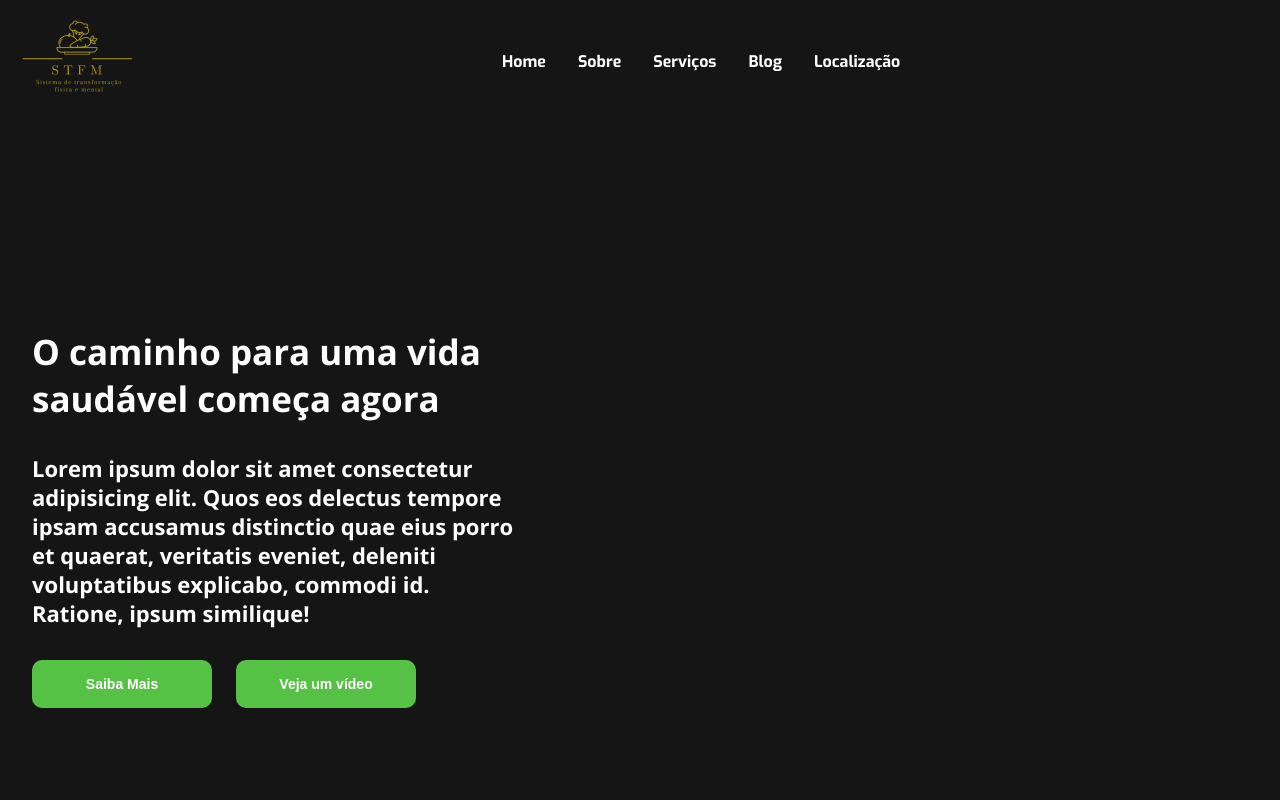
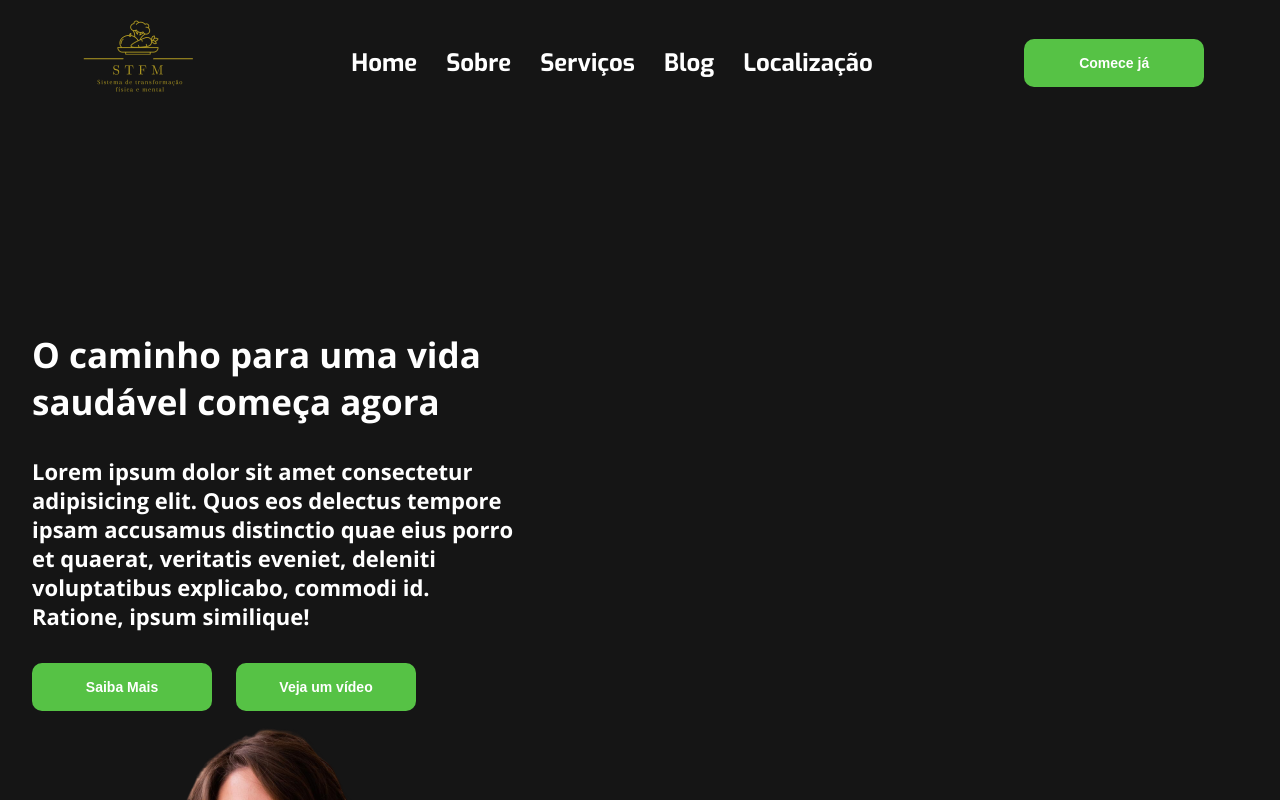
Before and after one commit to PauloHenriDev/landingpagestfm, a React (Create React App) app: page / in a window 1280 px wide. Shown: the top 800 px of the page. Built offline with nearby package versions, Linux system fonts and the light colour scheme.

Commit message:
Refeito o Header

```diff
--- a/src/App.js
+++ b/src/App.js
@@ -1,11 +1,9 @@
 import './App.css';
-import Header from './components/Header';
 import Home from './pages/Home';
 
 function App() {
   return (
     <div className="App">
-      <Header />
       <Home />
     </div>
   );
--- a/src/assets/style/Header.css
+++ /dev/null
@@ -1,7 +0,0 @@
-.header {
-    display: flex;
-    justify-content: space-between;
-    align-items: center;
-    background-color: #151515;
-    padding: 0 15px;
-}
--- a/src/assets/style/Navigation.css
+++ /dev/null
@@ -1,16 +0,0 @@
-nav {
-    width: 400px;
-}
-
-.navLinks {
-    display: flex;
-    margin: auto;
-    gap: 8%;
-}
-
-a {
-    color: #FFF;
-    text-decoration: none;
-    font-family: "Exo", sans-serif;
-    font-weight: 700;
-}
--- a/src/components/Button/Button.css
+++ b/src/components/Button/Button.css
@@ -11,4 +11,5 @@
     display: flex;
     align-items: center;
     justify-content: center;
+    cursor: pointer;
 }
--- a/src/components/Header.js
+++ /dev/null
@@ -1,10 +0,0 @@
-import Navigation from "./Navigation.js";
-import '../assets/style/Header.css';
-
-export default function Header() {
-    return(
-        <header className="header">
-            <Navigation />
-        </header>
-    );
-}
--- a/src/components/Navigation.js
+++ /dev/null
@@ -1,19 +0,0 @@
-import '../assets/style/Navigation.css';
-import logo from '../assets/img/logo.png';
-// import Button from './Button';
-
-export default function Navigation() {
-    return(
-        <>
-            <a href="a"><img src={logo} alt="Logo" /></a>
-            <nav className="navLinks">
-                <a href="a">Home</a>
-                <a href="a">Sobre</a>
-                <a href="a">Serviços</a>
-                <a href="a">Blog</a>
-                <a href="a">Localização</a>
-            </nav>
-            {/* <Button texto="Comece Já" /> */}
-        </>
-    );
-}
--- a/src/pages/Home/Home.css
+++ b/src/pages/Home/Home.css
@@ -1,3 +1,26 @@
+.header {
+    display: flex;
+    width: 100%;
+    align-items: center;
+    justify-content: space-around;
+    font-family: 'Exo', sans-serif;
+    font-weight: 700;
+    font-size: 24px;
+    line-height: 32px;
+}
+
+.navigation a:not(:last-child) {
+    margin-right: 29px;
+}
+
+.navigation a {
+    color: white;
+}
+
+.button-header {
+    background: #4CDE35;
+}
+
 .hero {
     width: 100%;
     max-width: 1216px;
@@ -7,6 +30,7 @@
 
 .hero__text {
     width: 486px;
+    margin-bottom: 92px;
 }
 
 .hero__buttons {
@@ -49,3 +73,9 @@
     text-align: center;
     height: 956px;
 }
+
+.stfm__content div {
+    position: absolute;
+    left: 30%;
+    top: 405%;
+}
--- a/src/pages/Home/index.js
+++ b/src/pages/Home/index.js
@@ -2,12 +2,25 @@ import Title from "../../components/Title"
 import Paragraph from "../../components/Paragraph"
 import BgImgUnion from '../../assets/img/group-people.png';
 import Button from '../../components/Button/index.js'
-
-import './Home.css'
+import Logo from '../../assets/img/logo.png';
+import './Home.css';
+import HeroImg from '../../assets/img/bgGirl.png';
+import HeroCircle from '../../assets/img/bgCircle.png';
 
 const Home = () => {
     return (
         <>
+            <header className="header">
+                <a href="a"><img src={Logo} alt="logo da STFM" /></a>
+                <nav className="navigation">
+                    <a href="a">Home</a>
+                    <a href="a">Sobre</a>
+                    <a href="a">Serviços</a>
+                    <a href="a">Blog</a>
+                    <a href="a">Localização</a>
+                </nav>
+                <Button className="button-header" text="Comece já" />
+            </header>
             <section className="hero">
                 <div className="hero__text">
                     <Title text="O caminho para uma vida saudável começa agora" isWhite />
@@ -15,6 +28,10 @@ const Home = () => {
                     <div className="hero__buttons">
                         <Button text="Saiba Mais" />
                         <Button text="Veja um vídeo" />
+                    </div>
+                    <div className="hero__image">
+                        <img src={HeroImg} alt="" />
+                        <img src={HeroCircle} alt="" />
                     </div>
                 </div>
             </section>
@@ -42,6 +59,9 @@ const Home = () => {
 
             <section className="stfm__content">
                 <Title text="Por qual razão escolher o STFM?" />
+                <div>
+                    <Paragraph>+90<br /> vidas mudadas</Paragraph>
+                </div>
             </section>
         </>
     )
```
